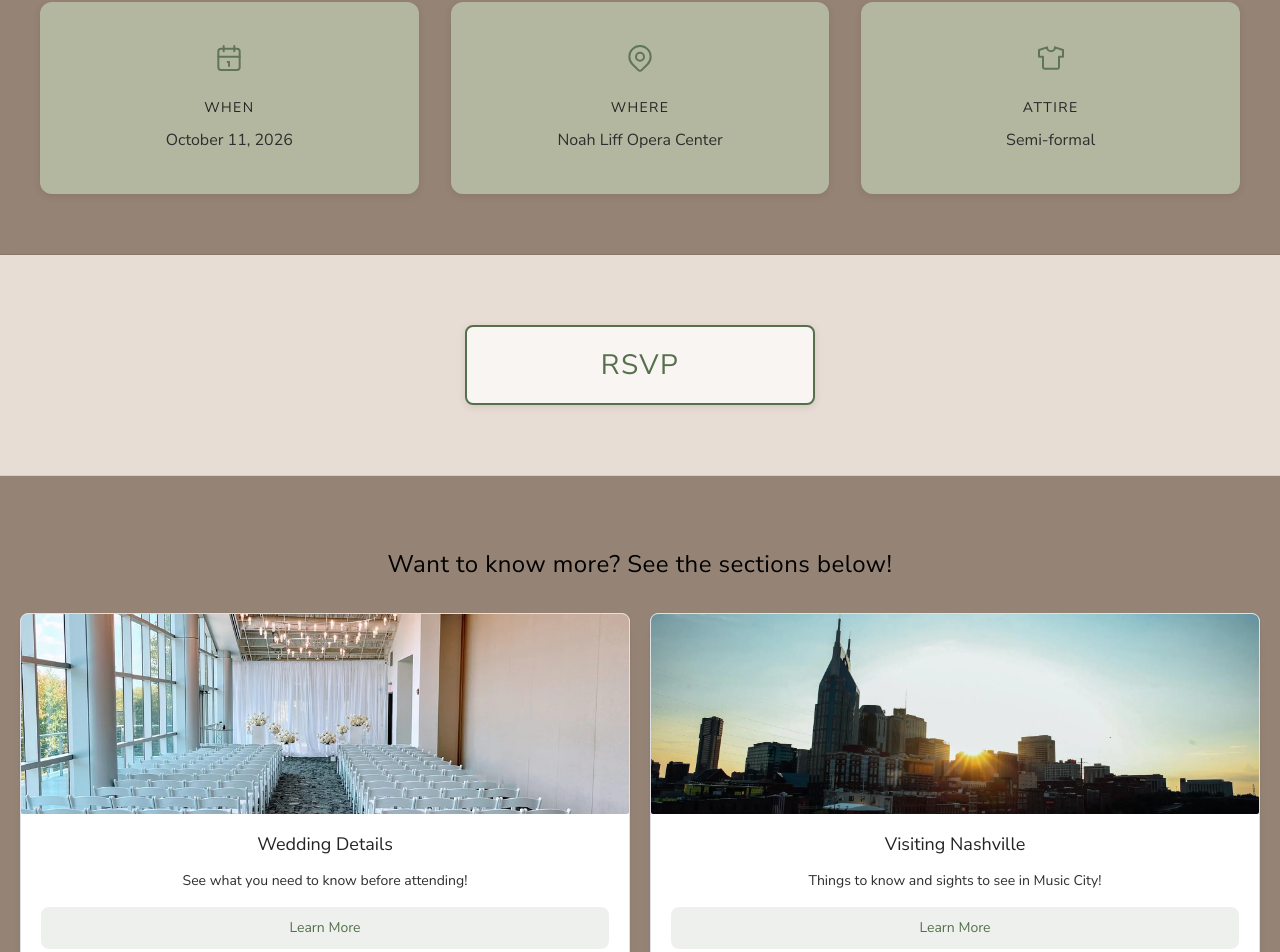
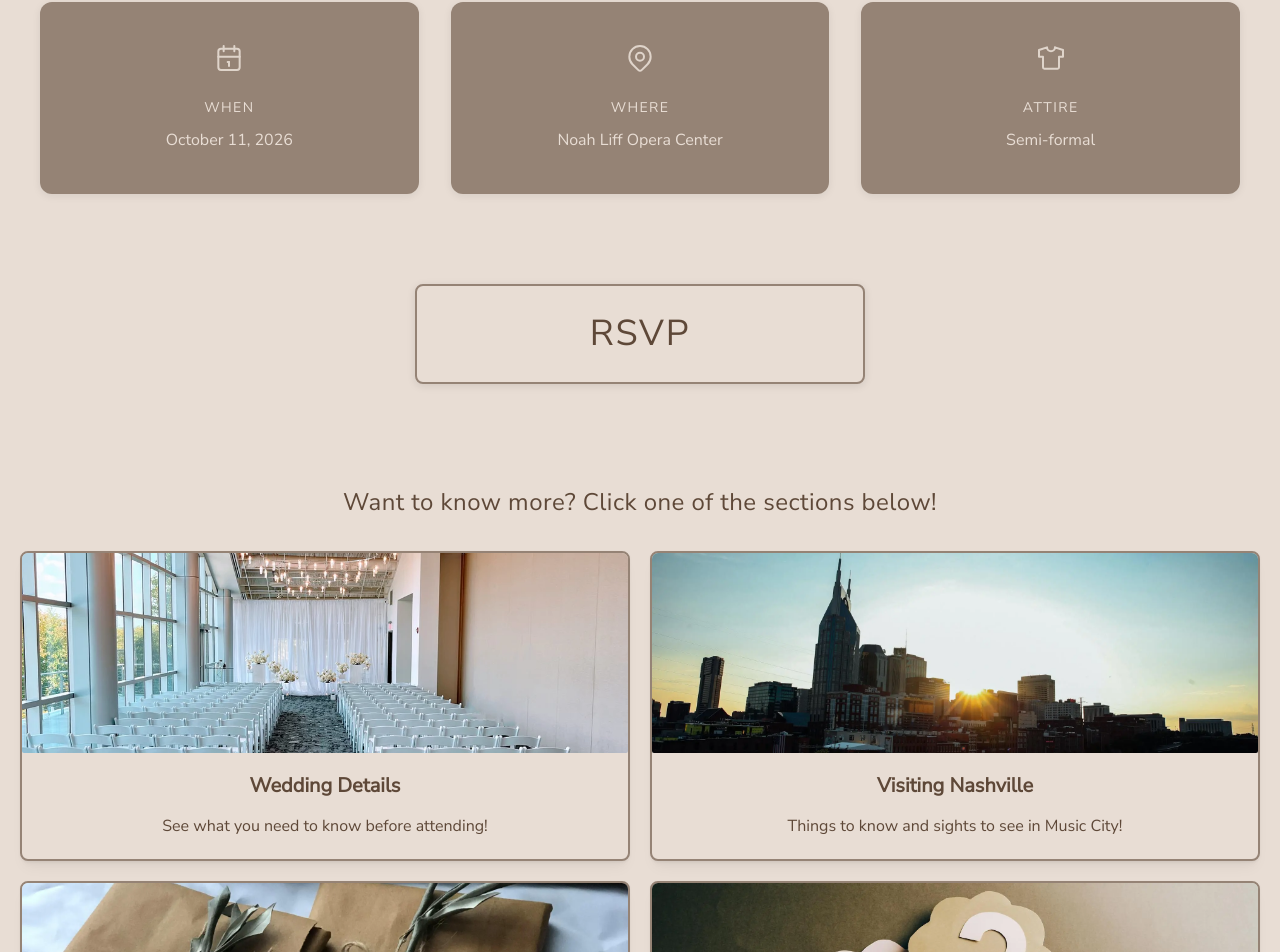
Before and after one commit to BenStormer/Wedding-Website, a React (Vite) app in the folder frontend/wedding-website-frontend/: page / in a window 1280 px wide. Shown: the part 878-1830 px from the top of the page. Built offline with nearby package versions, Linux system fonts and the light colour scheme.

Commit message:
Update to brown color scheme for home page

```diff
--- a/frontend/wedding-website-frontend/src/components/common/Menu.css
+++ b/frontend/wedding-website-frontend/src/components/common/Menu.css
@@ -1,5 +1,5 @@
 .menu-section-container {
-  background-color: #e8ddd4;
+  background-color: var(--secondary-brown);
   overflow-y: auto;
   text-align: center;
   align-items: center;
@@ -9,7 +9,7 @@
 
 .menu-section-container a {
   transition: all 0.3s ease;
-  color: black;
+  color: var(--bold-brown);
   text-decoration: none;
   display: inline-block;
   letter-spacing: 0.02em;
--- a/frontend/wedding-website-frontend/src/components/home/OverviewDetailBoxes.css
+++ b/frontend/wedding-website-frontend/src/components/home/OverviewDetailBoxes.css
@@ -10,7 +10,7 @@
 .overview-detail-box {
   text-align: center;
   flex: 1;
-  background-color: var(--secondary-green);
+  background-color: var(--primary-brown);
   padding: 2.5rem 2rem;
   border-radius: 12px;
   box-shadow: 0 2px 8px rgba(0, 0, 0, 0.08);
@@ -29,18 +29,18 @@
 .overview-detail-icon {
   margin-bottom: 1rem;
   opacity: 0.9;
-  color: var(--primary-green);
+  color: var(--secondary-brown);
 }
 
 .overview-detail-label {
   letter-spacing: 0.1em;
   margin-bottom: 0.5rem;
-  color: var(--primary-brown);
+  color: var(--secondary-brown);
 }
 
 .overview-detail-text {
   line-height: 1.6;
-  color: var(--primary-brown);
+  color: var(--secondary-brown);
 }
 
 @media (max-width: 768px) {
--- a/frontend/wedding-website-frontend/src/components/home/OverviewDetailBoxes.tsx
+++ b/frontend/wedding-website-frontend/src/components/home/OverviewDetailBoxes.tsx
@@ -27,13 +27,13 @@ const getIcon = (label: string) => {
 const OverviewDetailBox = ({ box }: { box: OverviewDetailBoxType }) => {
   return (
     <Box className="overview-detail-box">
-      <Box className="overview-detail-icon" c="var(--primary-green)">
+      <Box className="overview-detail-icon" c="var(--secondary-brown)">
         {getIcon(box.label)}
       </Box>
-      <Text size="sm" fw={500} c="dark.7" mb="xs" className="overview-detail-label">
+      <Text size="sm" fw={500} c="var(--secondary-brown)" mb="xs" className="overview-detail-label">
         {box.label.toUpperCase()}
       </Text>
-      <Text size="md" fw={300} c="dark.6" className="overview-detail-text">
+      <Text size="md" fw={300} c="var(--secondary-brown)" className="overview-detail-text">
         {box.details}
       </Text>
     </Box>
--- a/frontend/wedding-website-frontend/src/components/home/PageDetailCards.css
+++ b/frontend/wedding-website-frontend/src/components/home/PageDetailCards.css
@@ -3,9 +3,11 @@
 }
 
 .page-detail-card {
-  transition: transform 0.2s ease, box-shadow 0.2s ease;
+  transition: all 0.3s ease;
   cursor: pointer;
   overflow: hidden;
+  background-color: var(--secondary-brown) !important;
+  border: 2px solid var(--primary-brown) !important;
 }
 
 .page-detail-card img {
@@ -13,8 +15,9 @@
 }
 
 .page-detail-card:hover {
-  transform: translateY(-4px);
-  box-shadow: 0 4px 20px rgba(0, 0, 0, 0.12) !important;
+  background-color: var(--primary-brown) !important;
+  transform: translateY(-3px);
+  box-shadow: 0 6px 16px rgba(94, 72, 56, 0.3) !important;
 }
 
 .page-detail-card:hover img {
@@ -22,29 +25,21 @@
 }
 
 .page-detail-label {
-  transition: color 0.2s ease;
+  transition: color 0.3s ease;
+  color: var(--bold-brown) !important;
 }
 
 .page-detail-card:hover .page-detail-label {
-  color: var(--primary-green);
+  color: var(--secondary-brown) !important;
 }
 
-.page-detail-button-placeholder {
-  width: 100%;
-  padding: 10px 16px;
-  border-radius: 8px;
-  background-color: rgba(86, 111, 77, 0.1);
-  color: var(--primary-green);
-  font-size: 0.875rem;
-  font-weight: 500;
-  text-align: center;
-  margin-top: auto;
-  transition: all 0.2s ease;
+.page-detail-text {
+  transition: color 0.3s ease;
+  color: var(--bold-brown) !important;
 }
 
-.page-detail-card:hover .page-detail-button-placeholder {
-  background-color: var(--primary-green);
-  color: white;
+.page-detail-card:hover .page-detail-text {
+  color: var(--secondary-brown) !important;
 }
 
 /* Mobile Responsive */
@@ -52,9 +47,18 @@
   /* Disable hover effects on mobile */
   .page-detail-card:hover {
     transform: none;
+    background-color: var(--secondary-brown) !important;
   }
 
   .page-detail-card:hover img {
     transform: none;
   }
+
+  .page-detail-card:hover .page-detail-label {
+    color: var(--bold-brown) !important;
+  }
+
+  .page-detail-card:hover .page-detail-text {
+    color: var(--bold-brown) !important;
+  }
 }
--- a/frontend/wedding-website-frontend/src/components/home/PageDetailCards.tsx
+++ b/frontend/wedding-website-frontend/src/components/home/PageDetailCards.tsx
@@ -45,9 +45,9 @@ const PageDetailCard = ({ card }: { card: PageDetailCardType }) => {
       </Card.Section>
 
       <Text
-        size="lg"
-        fw={500}
-        c="dark.7"
+        size="xl"
+        fw={600}
+        c="var(--bold-brown)"
         mb="sm"
         mt="md"
         className="page-detail-label"
@@ -55,11 +55,9 @@ const PageDetailCard = ({ card }: { card: PageDetailCardType }) => {
         {card.label}
       </Text>
 
-      <Text size="sm" fw={300} c="dark.6" mb="md" style={{ flex: 1 }}>
+      <Text size="md" fw={400} c="var(--bold-brown)" style={{ flex: 1 }} className="page-detail-text">
         {card.details}
       </Text>
-
-      <div className="page-detail-button-placeholder">Learn More</div>
     </Card>
   );
 };
--- a/frontend/wedding-website-frontend/src/components/home/RsvpBox.css
+++ b/frontend/wedding-website-frontend/src/components/home/RsvpBox.css
@@ -3,23 +3,24 @@
   flex-direction: row;
   gap: 20px;
   justify-content: center;
-  padding: 20px;
+  padding: 10px 20px;
 }
 
 .rsvp-button {
   transition: all 0.3s ease;
-  background-color: rgba(255, 255, 255, 0.7) !important;
-  border: 2px solid var(--primary-green) !important;
+  background-color: var(--secondary-brown) !important;
+  border: 2px solid var(--primary-brown) !important;
+  color: var(--bold-brown) !important;
   font-weight: 600 !important;
   letter-spacing: 0.05em;
   box-shadow: 0 2px 8px rgba(0, 0, 0, 0.1);
 }
 
 .rsvp-button:hover {
-  background-color: var(--primary-green) !important;
-  color: white !important;
+  background-color: var(--primary-brown) !important;
+  color: var(--secondary-brown) !important;
   transform: translateY(-3px);
-  box-shadow: 0 6px 16px rgba(86, 111, 77, 0.3);
+  box-shadow: 0 6px 16px rgba(94, 72, 56, 0.3);
   letter-spacing: 0.1em;
 }
 
@@ -35,7 +36,7 @@
 }
 
 .rsvp-modal-header {
-  background: linear-gradient(135deg, var(--primary-green) 0%, #4a5f43 100%);
+  background: linear-gradient(135deg, var(--bold-brown) 0%, #4a3a2e 100%);
   padding: 16px 24px;
   text-align: center;
 }
@@ -43,18 +44,18 @@
 .rsvp-modal-title {
   font-size: 1.25rem;
   font-weight: 600;
-  color: white;
+  color: var(--secondary-brown);
   letter-spacing: 0.1em;
 }
 
 .rsvp-modal-form-container {
   padding: 28px 28px 32px;
-  background: #fafaf8;
+  background: var(--secondary-brown);
 }
 
 /* Form Input Styling */
 .rsvp-input {
-  border: 1px solid #d4d4d4;
+  border: 1px solid var(--primary-brown);
   border-radius: 8px;
   padding: 12px 14px;
   font-size: 0.95rem;
@@ -63,8 +64,8 @@
 }
 
 .rsvp-input:focus {
-  border-color: var(--primary-green);
-  box-shadow: 0 0 0 3px rgba(86, 111, 77, 0.1);
+  border-color: var(--bold-brown);
+  box-shadow: 0 0 0 3px rgba(94, 72, 56, 0.1);
 }
 
 .rsvp-input::placeholder {
@@ -74,7 +75,7 @@
 .rsvp-label {
   font-size: 0.85rem;
   font-weight: 600;
-  color: var(--primary-brown);
+  color: var(--bold-brown);
   margin-bottom: 6px;
 }
 
@@ -83,14 +84,14 @@
   background: white;
   padding: 20px;
   border-radius: 12px;
-  border: 1px solid #e8e8e8;
+  border: 1px solid var(--primary-brown);
   margin-top: 4px;
 }
 
 .rsvp-attendance-label {
   font-size: 0.95rem !important;
   font-weight: 600 !important;
-  color: var(--primary-brown) !important;
+  color: var(--bold-brown) !important;
 }
 
 .rsvp-attendance-error {
@@ -98,34 +99,35 @@
 }
 
 .rsvp-radio {
-  border-color: var(--primary-green) !important;
+  border-color: var(--bold-brown) !important;
 }
 
 .rsvp-radio:checked {
-  background-color: var(--primary-green) !important;
-  border-color: var(--primary-green) !important;
+  background-color: var(--bold-brown) !important;
+  border-color: var(--bold-brown) !important;
 }
 
 .rsvp-radio-label {
   font-size: 0.9rem;
-  color: #444;
+  color: var(--bold-brown);
   font-weight: 500;
 }
 
 /* Submit Button */
 .rsvp-submit-button {
-  background: linear-gradient(135deg, var(--primary-green) 0%, #4a5f43 100%) !important;
+  background: linear-gradient(135deg, var(--bold-brown) 0%, #4a3a2e 100%) !important;
   border: none !important;
   font-weight: 600 !important;
   letter-spacing: 0.05em;
   margin-top: 8px;
   transition: all 0.3s ease !important;
-  box-shadow: 0 4px 12px rgba(86, 111, 77, 0.25);
+  box-shadow: 0 4px 12px rgba(94, 72, 56, 0.25);
+  color: var(--secondary-brown) !important;
 }
 
 .rsvp-submit-button:hover {
   transform: translateY(-2px);
-  box-shadow: 0 6px 20px rgba(86, 111, 77, 0.35) !important;
+  box-shadow: 0 6px 20px rgba(94, 72, 56, 0.35) !important;
 }
 
 .rsvp-submit-button:active {
@@ -149,8 +151,8 @@
 }
 
 .rsvp-message-icon.success {
-  background: linear-gradient(135deg, var(--primary-green) 0%, #4a5f43 100%);
-  color: white;
+  background: linear-gradient(135deg, var(--bold-brown) 0%, #4a3a2e 100%);
+  color: var(--secondary-brown);
 }
 
 .rsvp-message-icon.error {
@@ -161,13 +163,13 @@
 .rsvp-message-title {
   font-size: 1.5rem;
   font-weight: 600;
-  color: var(--primary-brown);
+  color: var(--bold-brown);
   margin-bottom: 8px;
 }
 
 .rsvp-message-text {
   font-size: 0.95rem;
-  color: #666;
+  color: var(--bold-brown);
   line-height: 1.5;
   margin-bottom: 24px;
   max-width: 280px;
@@ -176,16 +178,16 @@
 }
 
 .rsvp-close-button {
-  border: 2px solid var(--primary-green) !important;
-  color: var(--primary-green) !important;
+  border: 2px solid var(--bold-brown) !important;
+  color: var(--bold-brown) !important;
   font-weight: 600 !important;
   padding: 10px 32px !important;
   transition: all 0.2s ease !important;
 }
 
 .rsvp-close-button:hover {
-  background: var(--primary-green) !important;
-  color: white !important;
+  background: var(--bold-brown) !important;
+  color: var(--secondary-brown) !important;
 }
 
 /* Mobile Responsive */
@@ -207,8 +209,8 @@
   }
 
   .rsvp-button {
-    min-width: 280px !important;
-    height: 70px !important;
-    font-size: 1.5rem !important;
+    min-width: 320px !important;
+    height: 80px !important;
+    font-size: 1.75rem !important;
   }
 }
--- a/frontend/wedding-website-frontend/src/components/home/RsvpBox.tsx
+++ b/frontend/wedding-website-frontend/src/components/home/RsvpBox.tsx
@@ -249,15 +249,15 @@ const RsvpBox = () => {
 
       <Button
         variant="light"
-        color="var(--primary-green)"
+        color="var(--primary-brown)"
         size="xl"
         radius="md"
         onClick={open}
         className="rsvp-button"
         style={{
-          minWidth: '350px',
-          height: '80px',
-          fontSize: '1.75rem',
+          minWidth: '450px',
+          height: '100px',
+          fontSize: '2.25rem',
         }}
       >
         RSVP
--- a/frontend/wedding-website-frontend/src/index.css
+++ b/frontend/wedding-website-frontend/src/index.css
@@ -1,8 +1,25 @@
 :root {
-  --primary-green: #566f4d;
-  --secondary-green: #b4b7a0;
-  --primary-brown: #5e4838;
-  --secondary-brown: #958375;
+  /*
+   * Color System
+   *
+   * Each color family has 3 shades:
+   * - bold: Darkest shade, used for text
+   * - primary: Medium shade, used for component backgrounds and borders
+   * - secondary: Lightest shade, used for page/section backgrounds
+   *
+   * Brown theme: Used on Home page
+   * Green theme: Available for other pages (Details, etc.)
+   */
+
+  /* Green color family */
+  --bold-green: #566f4d;
+  --primary-green: #b4b7a0;
+  --secondary-green: #d4ddc8;
+
+  /* Brown color family */
+  --bold-brown: #5e4838;
+  --primary-brown: #958375;
+  --secondary-brown: #e8ddd4;
 }
 
 @font-face {
--- a/frontend/wedding-website-frontend/src/pages/Home.css
+++ b/frontend/wedding-website-frontend/src/pages/Home.css
@@ -1,3 +1,4 @@
+/* Hero Section */
 .engagement-photo-container {
   position: relative;
 }
@@ -6,7 +7,7 @@
   background-image: url('../assets/images/parthenon_sitting.webp');
   background-size: cover;
   background-position: center;
-  background-attachment: fixed; /* Parralax effect */
+  background-attachment: fixed;
   height: 100svh;
 }
 
@@ -16,7 +17,7 @@
   width: 100vw;
   top: 1rem;
   z-index: 10;
-  color: black;
+  color: var(--bold-brown);
   font-size: 1.1rem;
   text-shadow: 0 2px 8px rgba(255, 255, 255, 0.8);
 }
@@ -27,7 +28,7 @@
   width: 100vw;
   top: 4rem;
   z-index: 10;
-  color: black;
+  color: var(--bold-brown);
   font-size: clamp(1rem, 4.5vw, 2rem);
   font-weight: 300;
   text-shadow: 0 2px 12px rgba(255, 255, 255, 0.8);
@@ -35,22 +36,41 @@
   line-height: 1.2;
 }
 
+/* Page Sections - All use secondary-brown background */
 .overview-details {
-  overflow-y: auto;
   background-color: var(--secondary-brown);
   text-align: center;
   padding: 60px 20px 40px 20px;
-  border-bottom: 1px solid rgba(0, 0, 0, 0.08);
-  box-shadow: 0 2px 8px rgba(0, 0, 0, 0.05);
 }
 
-.our-story {
-  overflow-y: auto;
-  background-color: #e8ddd4;
+.rsvp {
+  background-color: var(--secondary-brown);
   text-align: center;
   padding: 20px 20px;
 }
 
+.other-page-links {
+  background-color: var(--secondary-brown);
+  text-align: center;
+  padding: 50px 20px 60px 20px;
+}
+
+.our-story {
+  background-color: var(--secondary-brown);
+  text-align: center;
+  padding: 20px 20px;
+}
+
+/* Section Heading */
+.section-heading {
+  font-size: clamp(1.2rem, 2.5vw, 1.5rem);
+  font-weight: 400;
+  color: var(--bold-brown) !important;
+  margin-bottom: 30px;
+  letter-spacing: 0.02em;
+}
+
+/* Our Story Timeline */
 .story-timeline-container {
   max-width: 1200px;
   margin: 0 auto;
@@ -69,32 +89,7 @@
   display: none;
 }
 
-.rsvp {
-  overflow-y: auto;
-  background-color: #e8ddd4;
-  align-items: center;
-  padding: 50px 20px;
-  text-align: center;
-  border-bottom: 1px solid rgba(0, 0, 0, 0.08);
-  box-shadow: 0 2px 8px rgba(0, 0, 0, 0.05);
-}
-
-.other-page-links {
-  overflow-y: auto;
-  background-color: var(--secondary-brown);
-  text-align: center;
-  padding: 50px 20px 60px 20px;
-}
-
-.section-heading {
-  font-size: clamp(1.2rem, 2.5vw, 1.5rem);
-  font-weight: 400;
-  color: black;
-  margin-bottom: 30px;
-  letter-spacing: 0.02em;
-}
-
-/* Mobile View */
+/* Mobile Responsive */
 @media (max-width: 768px) {
   .engagement-photo {
     height: 60svh;
--- a/frontend/wedding-website-frontend/src/pages/Home.tsx
+++ b/frontend/wedding-website-frontend/src/pages/Home.tsx
@@ -86,7 +86,7 @@ const OtherPageLinks = () => {
   return (
     <div className="other-page-links">
       <h2 className="section-heading">
-        Want to know more? See the sections below!
+        Want to know more? Click one of the sections below!
       </h2>
       <PageDetailCardContainer
         pageDetailCards={[
```
